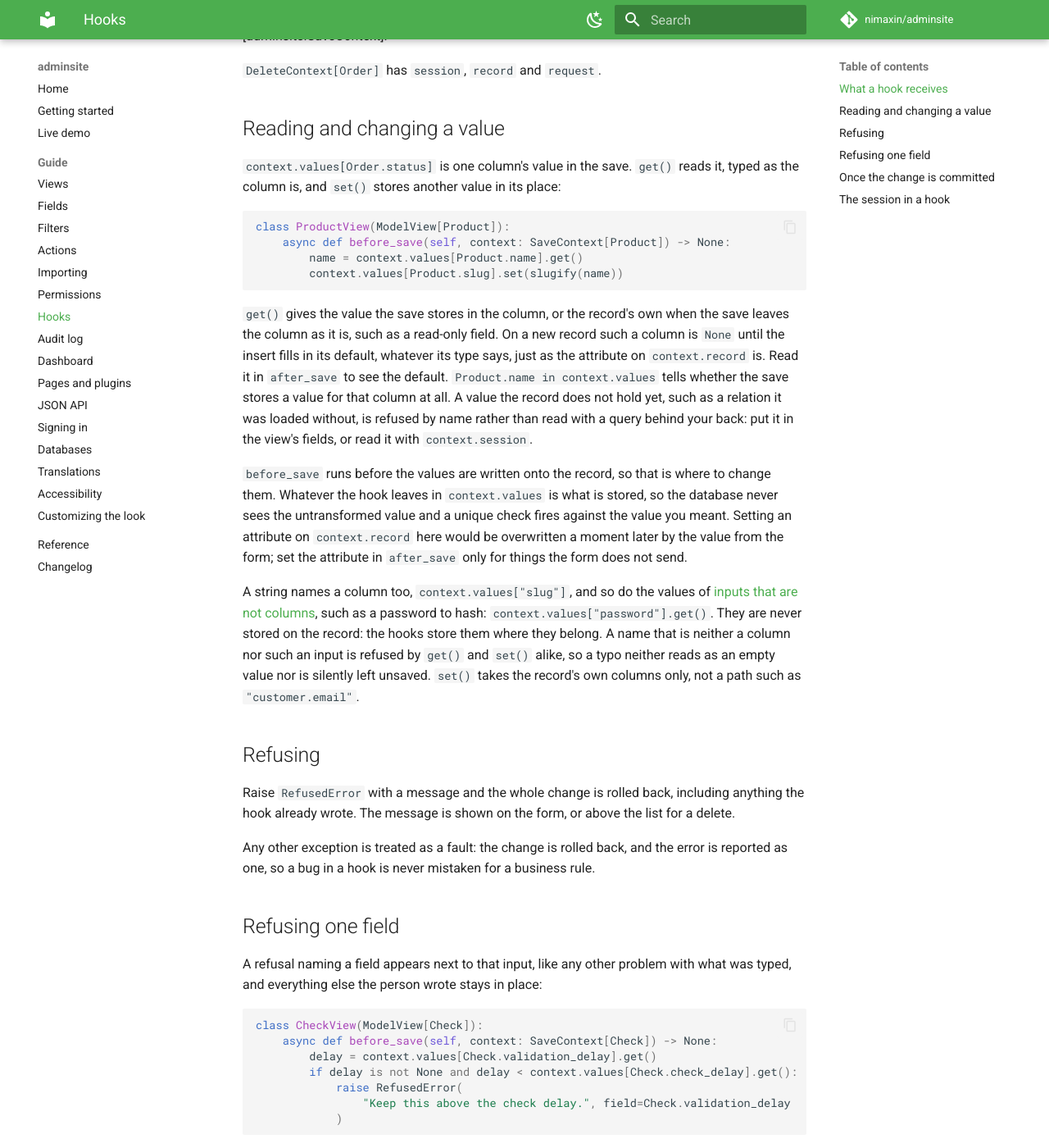
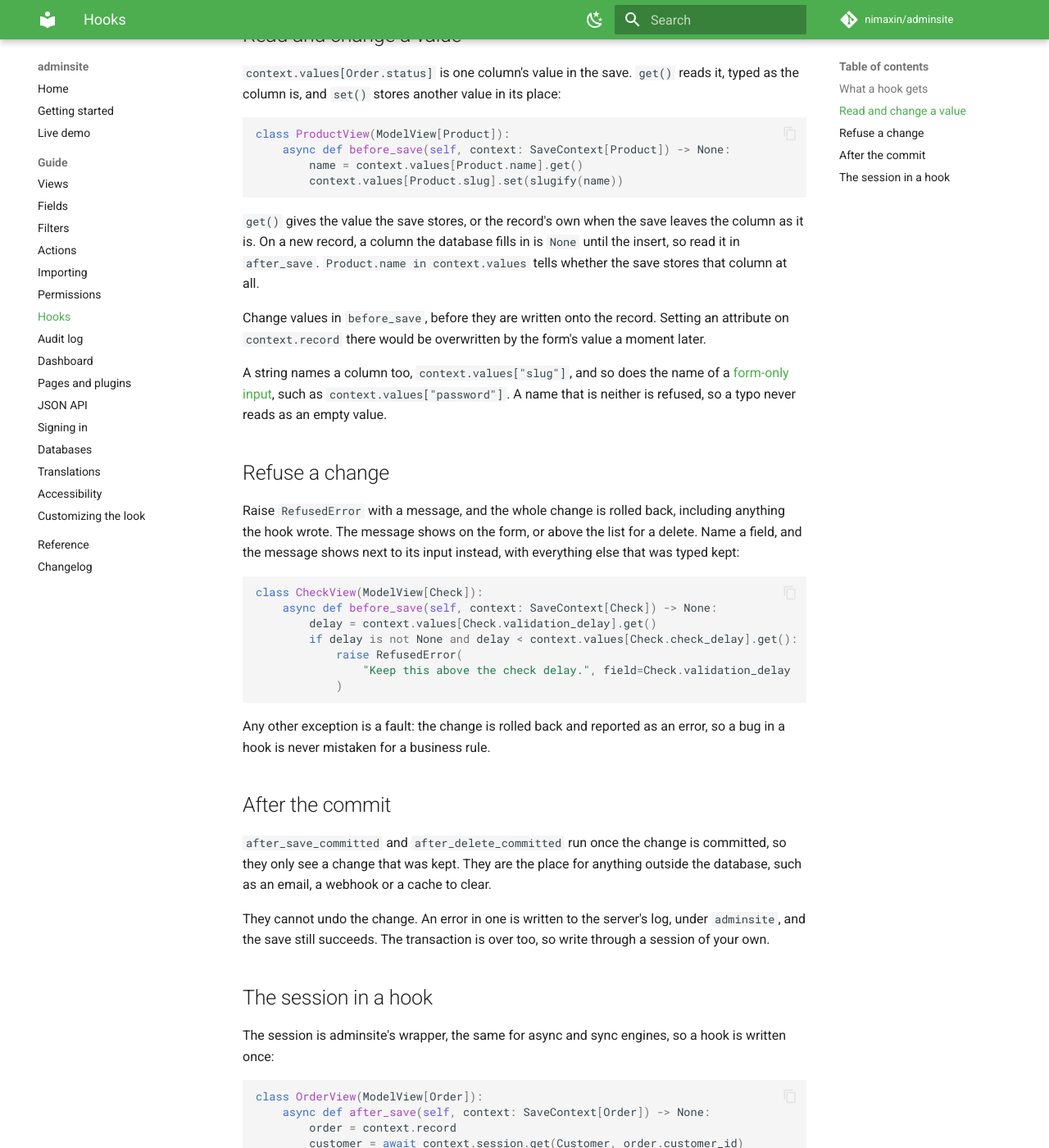
Before and after one commit to nimaxin/adminsite, an MkDocs documentation site: the page built from docs/hooks.md, in a window 1280 px wide and 1400 px high, scrolled down 1312 px. Shown: the whole window at 82% size. Built offline with MkDocs 1.6.1 and Material for MkDocs 9.7.7, drawn with Linux system fonts in a browser that asks for light colours; comment, search, counter and statistics services are not loaded; some of the changed text lies outside the part shown.

Commit message:
docs: trim the Hooks page

````diff
--- a/docs/databases.md
+++ b/docs/databases.md
@@ -26,7 +26,7 @@ at once.
 
 The sessions the admin opens keep their records loaded after a commit, as if made with
 `expire_on_commit=False`, whatever the factory you give says. The pages and the
-[committed hooks](hooks.md#once-the-change-is-committed) read a record once it is saved, and an
+[committed hooks](hooks.md#after-the-commit) read a record once it is saved, and an
 async session cannot load it again there.
 
 ## Tested on
--- a/docs/hooks.md
+++ b/docs/hooks.md
@@ -1,9 +1,8 @@
 # Hooks
 
-Hooks run around a save or a delete. Most run inside the same transaction: they receive the
-session, so a business rule can read or write other tables, and they can refuse the change. Two
-run once the change has committed, for work such as an email that must only go out for a change
-that was kept.
+Hooks run your code around a save or a delete. Most run inside the same transaction, so a business
+rule can read and write other tables, and refuse the change. Two run once the change is committed,
+for work such as an email that must only go out for a change that was kept.
 
 ```python
 from adminsite import DeleteContext, ModelView, RefusedError, SaveContext
@@ -33,23 +32,20 @@ class OrderView(ModelView[Order]):
 | Hook | When it runs |
 |---|---|
 | `before_save` | Before the submitted values are written onto the record. |
-| `after_save` | After the flush, so the record has its primary key and the values the database set in its own columns, and before the commit. |
+| `after_save` | After the flush, so the record has its key and the values the database set, and before the commit. |
 | `after_save_committed` | Once the save has committed. |
 | `before_delete` | Before the record is deleted. |
 | `after_delete` | After the delete is flushed, before the commit. |
 | `after_delete_committed` | Once the delete has committed. |
 
-## What a hook receives
+## What a hook gets
 
-`SaveContext[Order]` is the context of an order's save, so `context.record` is an `Order` and each
-value has its column's type. A link reads as its record, whether or not the linked model has a
-view. It holds the `session`, for reading and writing other tables, the `record`, the `values`
-the save stores, whether the save `created` a new record, and the `request`; see
-[`SaveContext`][adminsite.SaveContext].
+`SaveContext[Order]` holds the `session`, the `record`, the `values` the save stores, whether the
+save `created` a new record, and the `request`, as [`SaveContext`][adminsite.SaveContext] says.
+The record is an `Order`, and each value has its column's type. `DeleteContext[Order]` holds the
+`session`, the `record` and the `request`.
 
-`DeleteContext[Order]` has `session`, `record` and `request`.
-
-## Reading and changing a value
+## Read and change a value
 
 `context.values[Order.status]` is one column's value in the save. `get()` reads it, typed as the
 column is, and `set()` stores another value in its place:
@@ -61,39 +57,22 @@ class ProductView(ModelView[Product]):
         context.values[Product.slug].set(slugify(name))
 ```
 
-`get()` gives the value the save stores in the column, or the record's own when the save leaves the
-column as it is, such as a read-only field. On a new record such a column is `None` until the insert
-fills in its default, whatever its type says, just as the attribute on `context.record` is. Read it
-in `after_save` to see the default. `Product.name in context.values` tells whether the save stores a
-value for that column at all. A value the record does not hold yet, such as a relation it was
-loaded without, is refused by name rather than read with a query behind your back: put it in the
-view's fields, or read it with `context.session`.
+`get()` gives the value the save stores, or the record's own when the save leaves the column as it
+is. On a new record, a column the database fills in is `None` until the insert, so read it in
+`after_save`. `Product.name in context.values` tells whether the save stores that column at all.
 
-`before_save` runs before the values are written onto the record, so that is where to change them.
-Whatever the hook leaves in `context.values` is what is stored, so the database never sees the
-untransformed value and a unique check fires against the value you meant. Setting an attribute on
-`context.record` here would be overwritten a moment later by the value from the form; set the
-attribute in `after_save` only for things the form does not send.
+Change values in `before_save`, before they are written onto the record. Setting an attribute on
+`context.record` there would be overwritten by the form's value a moment later.
 
-A string names a column too, `context.values["slug"]`, and so do the values of
-[inputs that are not columns](fields.md#form-only-inputs), such as a password to hash:
-`context.values["password"].get()`. They are never stored on the record: the hooks store them where
-they belong. A name that is neither a column nor such an input is refused by `get()` and `set()`
-alike, so a typo neither reads as an empty value nor is silently left unsaved. `set()` takes the
-record's own columns only, not a path such as `"customer.email"`.
+A string names a column too, `context.values["slug"]`, and so does the name of a
+[form-only input](fields.md#form-only-inputs), such as `context.values["password"]`. A name that is
+neither is refused, so a typo never reads as an empty value.
 
-## Refusing
+## Refuse a change
 
-Raise `RefusedError` with a message and the whole change is rolled back, including anything the
-hook already wrote. The message is shown on the form, or above the list for a delete.
-
-Any other exception is treated as a fault: the change is rolled back, and the error is reported as
-one, so a bug in a hook is never mistaken for a business rule.
-
-## Refusing one field
-
-A refusal naming a field appears next to that input, like any other problem with what was typed,
-and everything else the person wrote stays in place:
+Raise `RefusedError` with a message, and the whole change is rolled back, including anything the
+hook wrote. The message shows on the form, or above the list for a delete. Name a field, and the
+message shows next to its input instead, with everything else that was typed kept:
 
 ```python
 class CheckView(ModelView[Check]):
@@ -105,27 +84,17 @@ class CheckView(ModelView[Check]):
             )
 ```
 
-The field is named by its attribute, by `Link(...)` for a column of a related model, or by its name
-as a string. Without a field the message sits above the form, as before. The [JSON API](api.md)
-answers 422 with `{"errors": {"validation_delay": "..."}}` for a refusal about a field, and 409 for
-the rest.
+Any other exception is a fault: the change is rolled back and reported as an error, so a bug in a
+hook is never mistaken for a business rule.
 
-## Once the change is committed
+## After the commit
 
-`after_save_committed` and `after_delete_committed` run after the commit, so they only ever see a
-change that was kept. That is the place for anything outside the database: an email, a webhook, a
-cache to clear. A save that is refused or fails never reaches them.
+`after_save_committed` and `after_delete_committed` run once the change is committed, so they only
+see a change that was kept. They are the place for anything outside the database, such as an email,
+a webhook or a cache to clear.
 
-The change is stored by then, so these hooks cannot undo it. An error in one is written to the
-server's log, under `adminsite`, and the save or delete still succeeds. The transaction is over
-too: read from `context.record`, and write through a session of your own. The record holds what
-was saved, values the database set in its own columns such as an `onupdate` time included, even
-when `after_save` changed the record again. A relation the view does not load stays unloaded, and
-the values the database set on the rows of an [inline](views.md#edit-related-records-in-the-same-form)
-are not read back, so read those through a session of your own too.
-
-When a bulk action deletes the chosen rows, each record's `after_delete_committed` runs once all of
-them are gone, and none runs if one of them was refused.
+They cannot undo the change. An error in one is written to the server's log, under `adminsite`,
+and the save still succeeds. The transaction is over too, so write through a session of your own.
 
 ## The session in a hook
 
````
